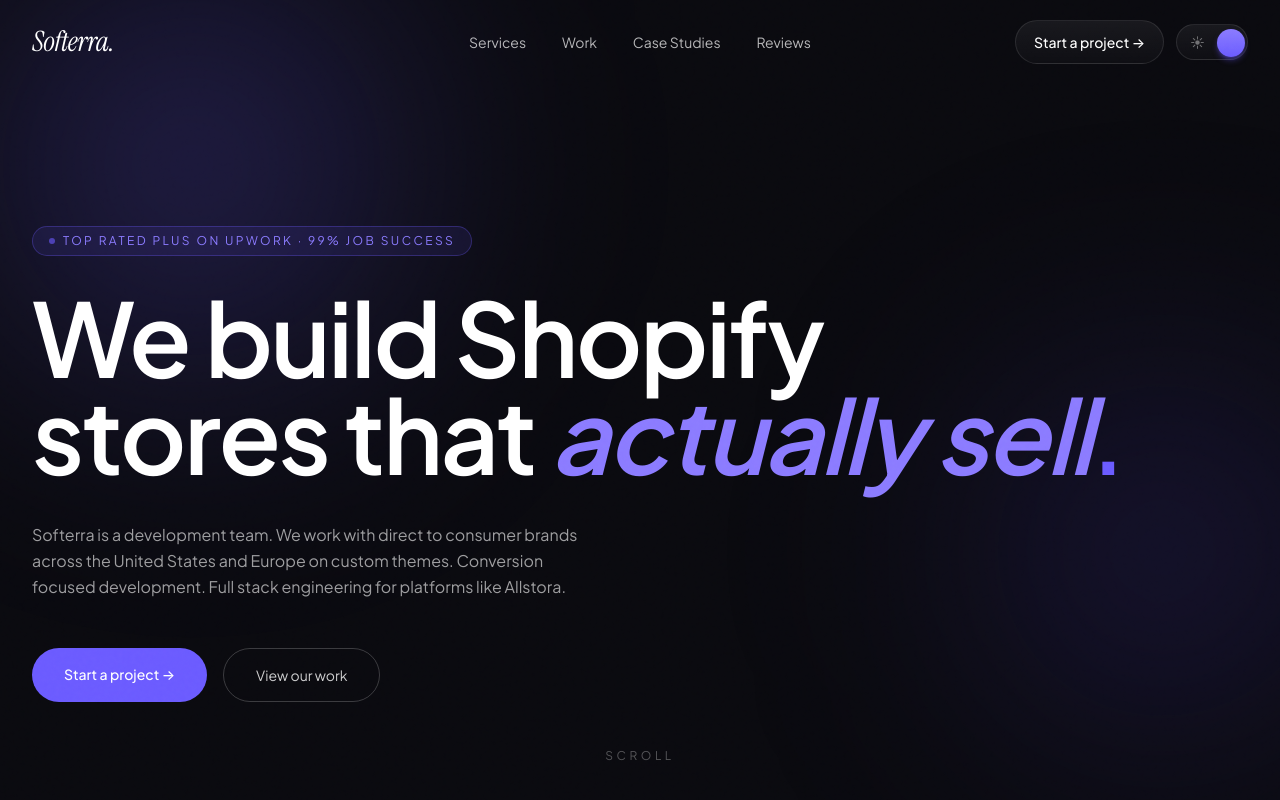
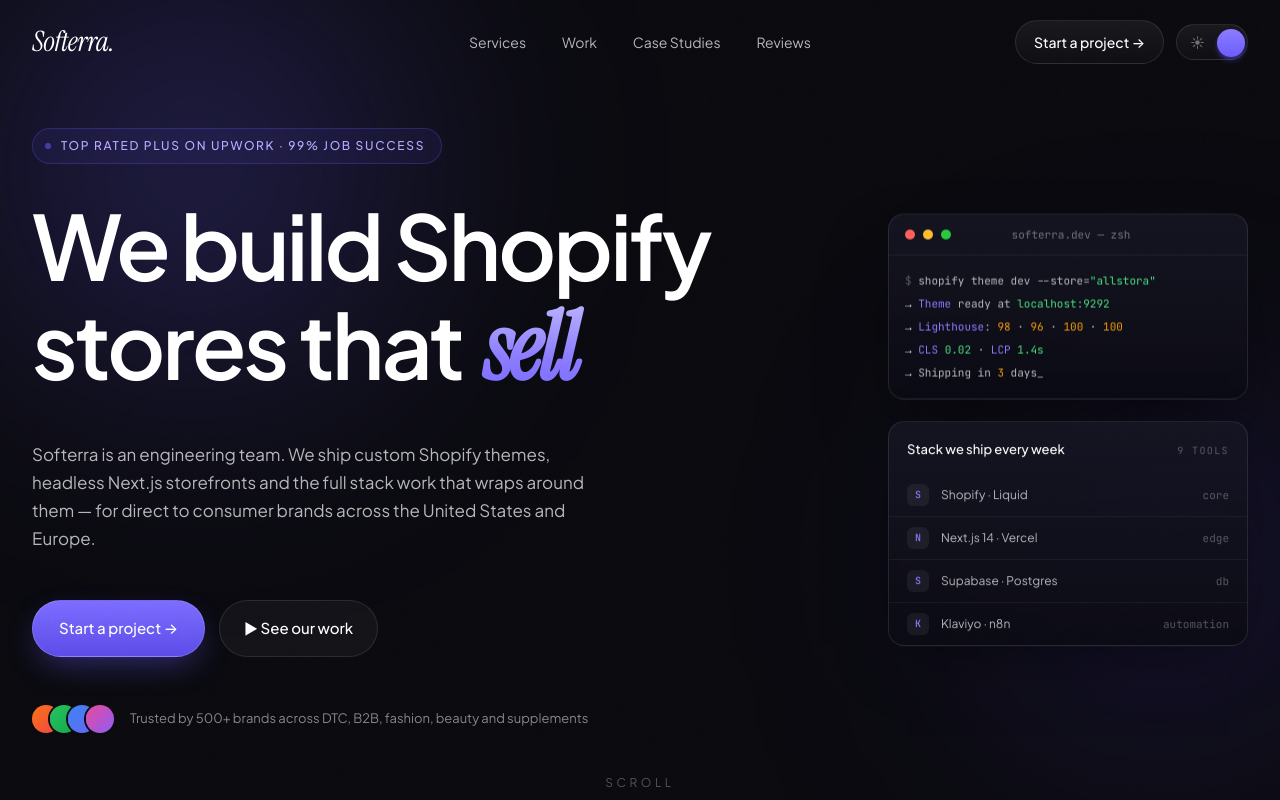
Before and after one commit to softerraorg/softerra-landing, a React (Vite) app in the folder softerra-app/: page / in a window 1280 px wide. Shown: the top 800 px of the page. Built offline with nearby package versions, Linux system fonts and the light colour scheme.

Commit message:
hero section fix

```diff
--- a/softerra-app/src/Softerra-landing.jsx
+++ b/softerra-app/src/Softerra-landing.jsx
@@ -28,7 +28,7 @@ export default function SofterraLanding() {
       style={{ fontFamily: "'Plus Jakarta Sans', -apple-system, system-ui, sans-serif" }}
     >
       <style>{`
-        @import url('https://fonts.googleapis.com/css2?family=Instrument+Serif:ital@0;1&family=Plus+Jakarta+Sans:wght@300;400;500;600;700&display=swap');
+        @import url('https://fonts.googleapis.com/css2?family=Instrument+Serif:ital@0;1&family=JetBrains+Mono:wght@400;500&family=Plus+Jakarta+Sans:wght@300;400;500;600;700&display=swap');
         body { background: var(--bg); }
         /* Display / heading style — kept the .font-serif name to avoid renaming across files */
         .font-serif { font-family: 'Plus Jakarta Sans', -apple-system, system-ui, sans-serif; font-weight: 600; }
--- /dev/null
+++ b/softerra-app/src/components/HeroCards.jsx
@@ -0,0 +1,114 @@
+import { motion } from "framer-motion";
+
+// These two panels are intentionally dark in BOTH themes — they read as
+// terminal / code chrome (like a real editor), so they use hardcoded colors
+// rather than the fg/surface theme tokens. Gated to xl+ by the parent so they
+// never collide with the heading on smaller screens.
+
+const MONO = { fontFamily: "'JetBrains Mono', ui-monospace, monospace" };
+
+const CARD =
+  "w-[360px] overflow-hidden rounded-2xl border border-white/10 bg-gradient-to-b from-[#161624]/85 to-[#0b0b14]/95 backdrop-blur-xl";
+
+function TerminalCard() {
+  return (
+    <div className={`${CARD} shadow-[0_40px_80px_-20px_rgba(0,0,0,0.6)]`}>
+      {/* title bar */}
+      <div className="flex items-center justify-between border-b border-white/[0.06] px-4 py-3">
+        <div className="flex gap-2">
+          <span className="h-2.5 w-2.5 rounded-full bg-[#ff5f57]" />
+          <span className="h-2.5 w-2.5 rounded-full bg-[#febc2e]" />
+          <span className="h-2.5 w-2.5 rounded-full bg-[#28c840]" />
+        </div>
+        <span style={MONO} className="text-[11px] text-white/40">
+          softerra.dev — zsh
+        </span>
+        <span className="w-10" />
+      </div>
+      {/* output */}
+      <div style={MONO} className="space-y-1 px-4 py-4 text-[11px] leading-[19px] text-white/70">
+        <p>
+          <span className="text-white/30">$</span> shopify theme dev --store=
+          <span className="text-[#4ade80]">&quot;allstora&quot;</span>
+        </p>
+        <p>
+          <span className="text-white">→</span> <span className="text-[#8b7bff]">Theme</span> ready at{" "}
+          <span className="text-[#4ade80]">localhost:9292</span>
+        </p>
+        <p>
+          <span className="text-white">→</span> <span className="text-[#8b7bff]">Lighthouse</span>:
+          <span className="text-[#f49e0b]"> 98</span> ·<span className="text-[#f49e0b]"> 96</span> ·
+          <span className="text-[#f49e0b]"> 100</span> ·<span className="text-[#f49e0b]"> 100</span>
+        </p>
+        <p>
+          <span className="text-white">→</span> <span className="text-[#8b7bff]">CLS</span>{" "}
+          <span className="text-[#4ade80]">0.02</span> · <span className="text-[#8b7bff]">LCP</span>{" "}
+          <span className="text-[#4ade80]">1.4s</span>
+        </p>
+        <p>
+          <span className="text-white">→</span> Shipping in<span className="text-[#f49e0b]"> 3</span> days_
+        </p>
+      </div>
+    </div>
+  );
+}
+
+const STACK_ROWS = [
+  { letter: "S", label: "Shopify · Liquid", tag: "core" },
+  { letter: "N", label: "Next.js 14 · Vercel", tag: "edge" },
+  { letter: "S", label: "Supabase · Postgres", tag: "db" },
+  { letter: "K", label: "Klaviyo · n8n", tag: "automation" },
+];
+
+function StackCard() {
+  return (
+    <div className={`${CARD} shadow-[0_20px_60px_-20px_rgba(0,0,0,0.5)]`}>
+      <div className="flex items-center justify-between px-[18px] pb-3.5 pt-[18px]">
+        <span className="text-[13px] font-medium text-white">Stack we ship every week</span>
+        <span style={MONO} className="text-[10px] tracking-[0.14em] text-white/30">
+          9 TOOLS
+        </span>
+      </div>
+      <div>
+        {STACK_ROWS.map((row, i) => (
+          <div
+            key={row.label}
+            className={`flex items-center gap-3 px-[18px] py-2.5 ${
+              i < STACK_ROWS.length - 1 ? "border-b border-white/[0.06]" : ""
+            }`}
+          >
+            <span
+              style={MONO}
+              className="flex h-[22px] w-[22px] items-center justify-center rounded-md bg-white/[0.06] text-[10px] font-medium text-[#8b7bff]"
+            >
+              {row.letter}
+            </span>
+            <span className="text-[12px] text-white/70">{row.label}</span>
+            <span style={MONO} className="ml-auto text-[11px] text-white/30">
+              {row.tag}
+            </span>
+          </div>
+        ))}
+      </div>
+    </div>
+  );
+}
+
+// The whole right-hand cluster — fades in, then each card drifts gently.
+export default function HeroCards() {
+  return (
+    <motion.div
+      initial={{ opacity: 0, x: 40 }}
+      animate={{ opacity: 1, x: 0 }}
+      transition={{ delay: 0.8, duration: 1, ease: "easeOut" }}
+      className="flex flex-col gap-5"
+    >
+      <motion.div animate={{ y: [0, -10, 0] }} transition={{ duration: 6, repeat: Infinity, ease: "easeInOut" }}>
+        <TerminalCard />
+      </motion.div>
+      <motion.div animate={{ y: [0, 10, 0] }} transition={{ duration: 7, repeat: Infinity, ease: "easeInOut" }}>
+        <StackCard />
+      </motion.div>
+    </motion.div>
+  );
+}
--- a/softerra-app/src/sections/Hero.jsx
+++ b/softerra-app/src/sections/Hero.jsx
@@ -1,8 +1,30 @@
 import { motion, useScroll, useTransform } from "framer-motion";
 import { useRef } from "react";
 import Aurora from "../components/Aurora";
+import HeroCards from "../components/HeroCards";
 import MagneticButton from "../components/MagneticButton";
 import { fadeUp, stagger } from "../lib/motion";
+
+// Instrument Serif italic + purple gradient text-fill, used for the
+// emphasised words in the heading.
+function GradientItalic({ children }) {
+  return (
+    <span
+      className="bg-gradient-to-b from-[#C9C0FF] via-[#8B7BFF] to-[#6B5BFF] bg-clip-text pb-[0.2em] pr-[0.18em] pl-[0.09em]  text-[1.05em] italic text-transparent [-webkit-background-clip:text]"
+      style={{ fontFamily: "'Instrument Serif', Georgia, serif" }}
+    >
+      {children}
+    </span>
+  );
+}
+
+const AVATARS = [
+  "linear-gradient(135deg,#f97316,#ef4444)",
+  "linear-gradient(135deg,#22c55e,#16a34a)",
+  "linear-gradient(135deg,#3b82f6,#6366f1)",
+  "linear-gradient(135deg,#ec4899,#8b5cf6)",
+];
+
 // ---------- Hero ----------
 export default function Hero() {
   const ref = useRef(null);
@@ -11,73 +33,105 @@ export default function Hero() {
   const opacity = useTransform(scrollYProgress, [0, 0.8], [1, 0]);
 
   return (
-    <section ref={ref} className="relative min-h-screen overflow-hidden">
+    <section ref={ref} className="relative flex min-h-screen items-center overflow-hidden">
       <Aurora />
-      <motion.div style={{ y, opacity }} className="relative z-10 mx-auto flex min-h-screen max-w-7xl flex-col justify-center px-8 pt-32">
+      <div className="relative z-10 mx-auto w-full max-w-7xl px-8 pt-32 pb-24">
+        <motion.div
+          style={{ y, opacity }}
+          className="grid grid-cols-1 items-center gap-12 xl:grid-cols-[1fr_auto] xl:gap-16"
+        >
+          {/* LEFT — text */}
+          <div className="max-w-[800px]">
+            {/* Status pill */}
             <motion.div
               initial={{ opacity: 0, y: 20 }}
               animate={{ opacity: 1, y: 0 }}
               transition={{ delay: 0.2, duration: 0.8 }}
-          className="mb-8 inline-flex w-fit items-center gap-2 rounded-full border border-[#6B5BFF]/30 bg-[#6B5BFF]/10 px-4 py-1.5 text-xs uppercase tracking-[0.2em] text-[#8B7BFF]"
+              className="mb-8 inline-flex w-fit items-center gap-2.5 rounded-full border border-[#6B5BFF]/25 bg-[#6B5BFF]/[0.08] py-2 pl-3 pr-4 text-[12px] font-medium uppercase tracking-[0.14em] text-[#B6ABFF]"
             >
-          <span className="h-1.5 w-1.5 rounded-full bg-[#6B5BFF] animate-pulse" />
-          Top Rated Plus on Upwork · 99% job success
+              <span className="h-1.5 w-1.5 animate-pulse rounded-full bg-[#6B5BFF]" />
+              Top Rated Plus on Upwork · 99% Job Success
             </motion.div>
 
+            {/* Heading */}
             <motion.h1
               variants={stagger}
               initial="hidden"
               animate="visible"
-          className="font-serif text-[clamp(3rem,8vw,7.5rem)] leading-[0.95] tracking-tight text-fg"
+              className="font-serif text-[clamp(2.75rem,7vw,6rem)] font-semibold leading-[1.1] tracking-[-0.035em] text-fg"
             >
               <motion.span variants={fadeUp} transition={{ duration: 0.8 }} className="block">
                 We build Shopify
               </motion.span>
-          <motion.span variants={fadeUp} transition={{ duration: 0.8 }} className="block">
-            stores that{" "}
-            <span className="italic text-[#8B7BFF]">
-              actually sell
-            </span>
-            <span className="text-[#6B5BFF]">.</span>
+              <motion.span variants={fadeUp} transition={{ duration: 0.8 }} className="block ">
+                stores that <GradientItalic>sell</GradientItalic>
               </motion.span>
+
             </motion.h1>
 
+            {/* Body */}
             <motion.p
               initial={{ opacity: 0, y: 20 }}
               animate={{ opacity: 1, y: 0 }}
               transition={{ delay: 0.8, duration: 0.8 }}
-          className="mt-10 max-w-xl text-base leading-relaxed text-fg/60"
+              className="mt-10 max-w-[560px] text-[17px] leading-[28px] text-fg/70"
             >
-          Softerra is a development team. We work with direct to consumer brands across the United States and Europe on custom themes. Conversion focused development. Full stack engineering for platforms like Allstora.
+              Softerra is an engineering team. We ship custom Shopify themes, headless Next.js
+              storefronts and the full stack work that wraps around them — for direct to consumer
+              brands across the United States and Europe.
             </motion.p>
 
+            {/* CTAs */}
             <motion.div
               initial={{ opacity: 0, y: 20 }}
               animate={{ opacity: 1, y: 0 }}
               transition={{ delay: 1, duration: 0.8 }}
-          className="mt-12 flex flex-wrap gap-4"
+              className="mt-12 flex flex-wrap gap-3.5"
             >
               <MagneticButton
                 href="#contact"
-            className="group relative overflow-hidden rounded-full bg-[#6B5BFF] px-8 py-4 text-sm font-medium text-white"
+                className="rounded-full border border-white/15 bg-gradient-to-b from-[#7C6CFF] to-[#5C4BE8] px-[26px] py-4 text-[15px] font-medium text-white shadow-[0_12px_32px_-8px_rgba(107,91,255,0.45)]"
               >
-            <span className="relative z-10">Start a project →</span>
-            <span className="absolute inset-0 bg-gradient-to-r from-[#8B7BFF] to-[#6B5BFF] opacity-0 transition-opacity group-hover:opacity-100" />
+                Start a project →
               </MagneticButton>
               <MagneticButton
                 href="#case-study"
-            className="rounded-full border border-fg/20 px-8 py-4 text-sm text-fg/80 transition-all hover:border-fg/40 hover:text-fg"
+                className="rounded-full border border-fg/10 bg-fg/[0.04] px-6 py-4 text-[15px] font-medium text-fg transition-colors hover:border-fg/20"
               >
-            View our work
+                ▶ See our work
               </MagneticButton>
             </motion.div>
+
+            {/* Trust row */}
+            <motion.div
+              initial={{ opacity: 0, y: 20 }}
+              animate={{ opacity: 1, y: 0 }}
+              transition={{ delay: 1.2, duration: 0.8 }}
+              className="mt-12 flex items-center gap-4"
+            >
+              <div className="flex -space-x-2.5">
+                {AVATARS.map((bg, i) => (
+                  <span key={i} className="h-7 w-7 rounded-full ring-2 ring-bg" style={{ background: bg }} />
+                ))}
+              </div>
+              <p className="text-[13px] text-fg/50">
+                Trusted by 500+ brands across DTC, B2B, fashion, beauty and supplements
+              </p>
             </motion.div>
+          </div>
+
+          {/* RIGHT — code blocks */}
+          <div className="hidden xl:block">
+            <HeroCards />
+          </div>
+        </motion.div>
+      </div>
 
       <motion.div
         initial={{ opacity: 0 }}
         animate={{ opacity: 1 }}
         transition={{ delay: 1.4 }}
-        className="absolute bottom-10 left-1/2 -translate-x-1/2 text-xs uppercase tracking-[0.3em] text-fg/30"
+        className="absolute bottom-10 left-1/2 z-10 -translate-x-1/2 text-xs uppercase tracking-[0.3em] text-fg/30"
       >
         <motion.span
           className="block"
```
Also changed, not shown: 1 other file (tests, documents, lock files or other folders). Lines whose indentation alone changed are shown as unchanged.
